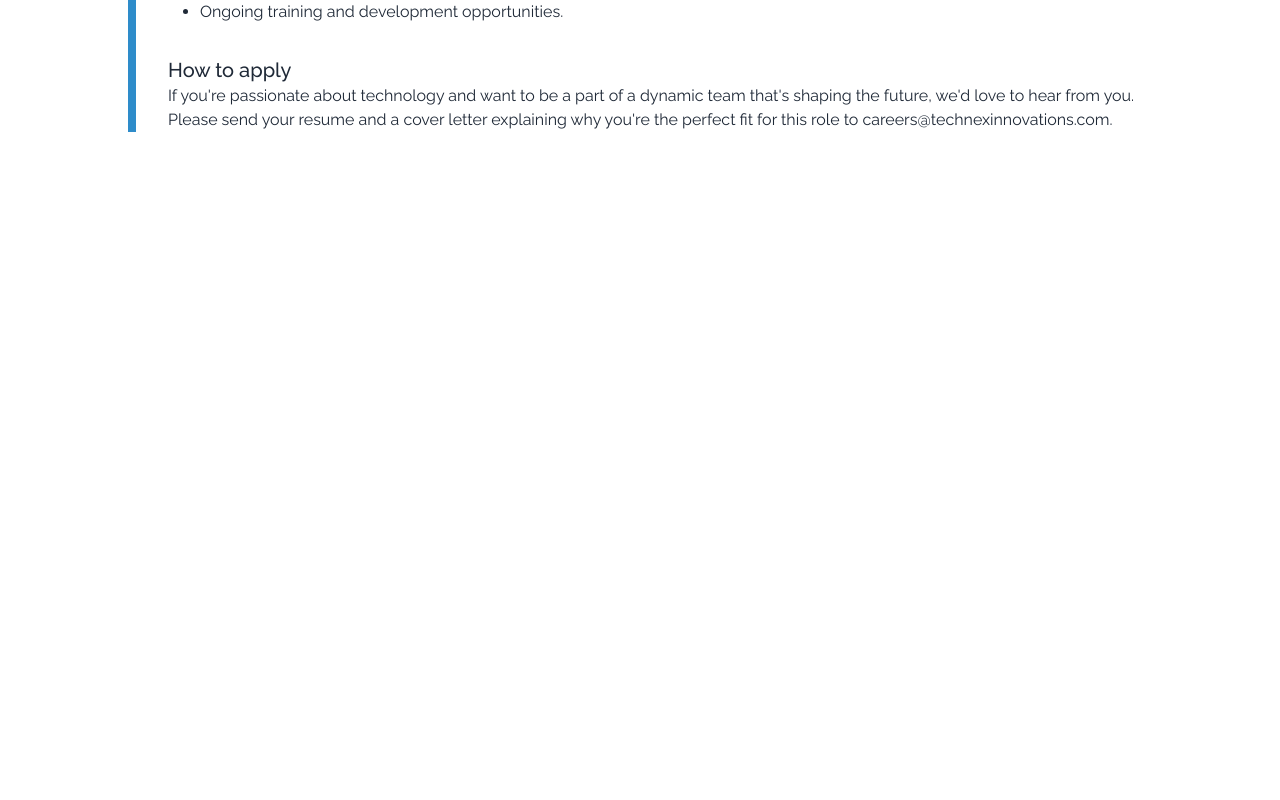
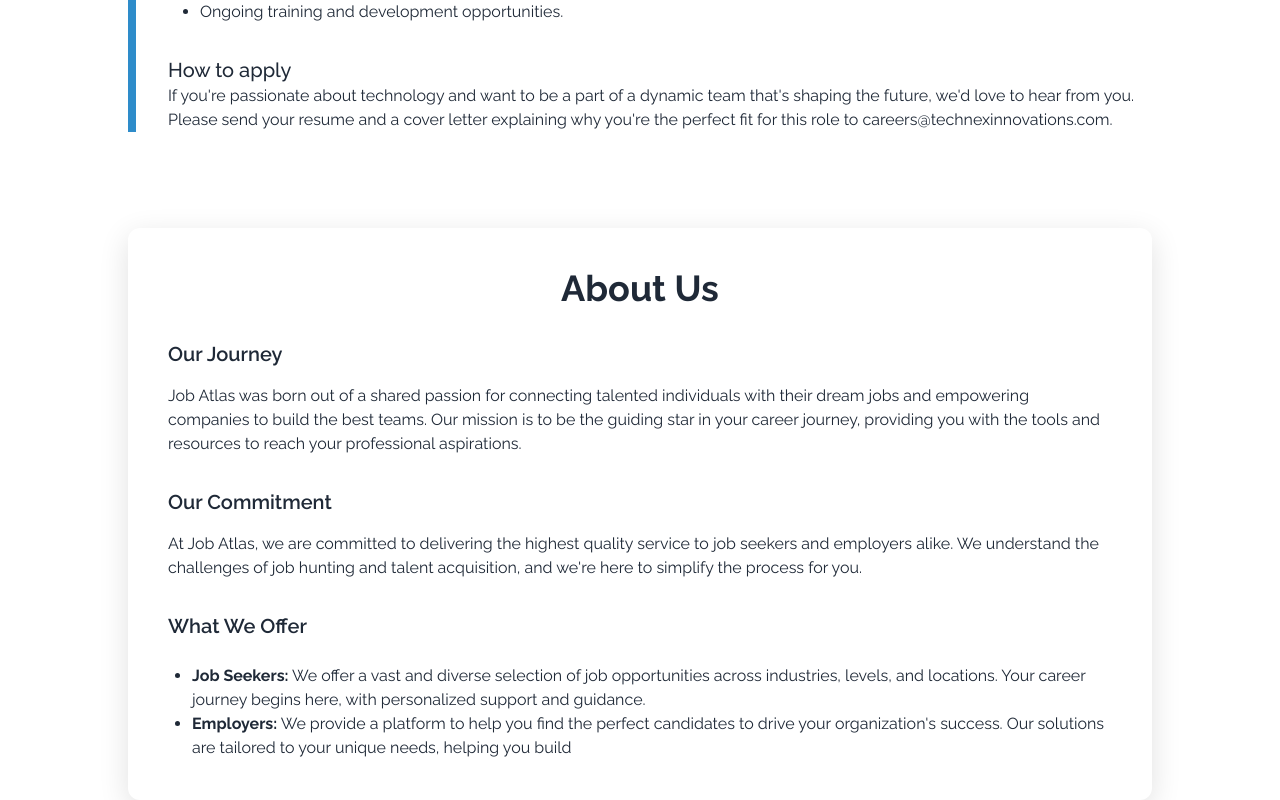
Before and after one commit to 5hishirH/JobAltas-client, a React (Vite) app: page / in a window 1280 px wide. Shown: the part 1572-2372 px from the top of the page. Before the commit the page ends 1704 px from the top, so only its background shows below. Built offline with nearby package versions, Linux system fonts and the light colour scheme; no server answers.

Commit message:
feat: add about us section

```diff
--- /dev/null
+++ b/src/Components/About.jsx
@@ -0,0 +1,48 @@
+import React from "react";
+
+const About = () => {
+  return (
+    <div className="w-4/5 mx-auto mt-24 p-10 shadow-[0_8px_30px_rgb(0,0,0,0.12)] rounded-xl">
+      <h2 className="text-4xl font-bold text-center">About Us</h2>
+      <div className="mt-8">
+        <h3 className="text-xl font-semibold">Our Journey</h3>
+        <p className="mt-4">
+          Job Atlas was born out of a shared passion for connecting talented
+          individuals with their dream jobs and empowering companies to build
+          the best teams. Our mission is to be the guiding star in your career
+          journey, providing you with the tools and resources to reach your
+          professional aspirations.
+        </p>
+      </div>
+      <div className="mt-8">
+        <h3 className="text-xl font-semibold">Our Commitment</h3>
+        <p className="mt-4">
+          At Job Atlas, we are committed to delivering the highest quality
+          service to job seekers and employers alike. We understand the
+          challenges of job hunting and talent acquisition, and we're here to
+          simplify the process for you.
+        </p>
+      </div>
+      <div className="mt-8">
+        <h3 className="text-xl font-semibold">What We Offer</h3>
+        <ul className="list-disc ml-6 mt-6">
+          <li>
+            <span className="font-bold">Job Seekers:</span> We offer a vast and
+            diverse selection of job opportunities across industries, levels,
+            and locations. Your career journey begins here, with personalized
+            support and guidance.
+          </li>
+
+          <li>
+            <span className="font-bold">Employers:</span> We provide a platform
+            to help you find the perfect candidates to drive your organization's
+            success. Our solutions are tailored to your unique needs, helping
+            you build
+          </li>
+        </ul>
+      </div>
+    </div>
+  );
+};
+
+export default About;
--- a/src/Pages/Home.jsx
+++ b/src/Pages/Home.jsx
@@ -4,6 +4,7 @@
 import Banner from "../Components/Banner";
 import HomeTabSection from "../Components/HomeTabSection";
 import FeaturedEmployer from "../Components/FeaturedEmployer";
+import About from "../Components/About";
 
 const Home = () => {
   const axiosCustom = useAxiosCustom();
@@ -23,6 +24,7 @@
       <Banner jobData={jobData}></Banner>
       <HomeTabSection jobData={jobData}></HomeTabSection>
       <FeaturedEmployer></FeaturedEmployer>
+      <About></About>
     </div>
   );
 };
```
